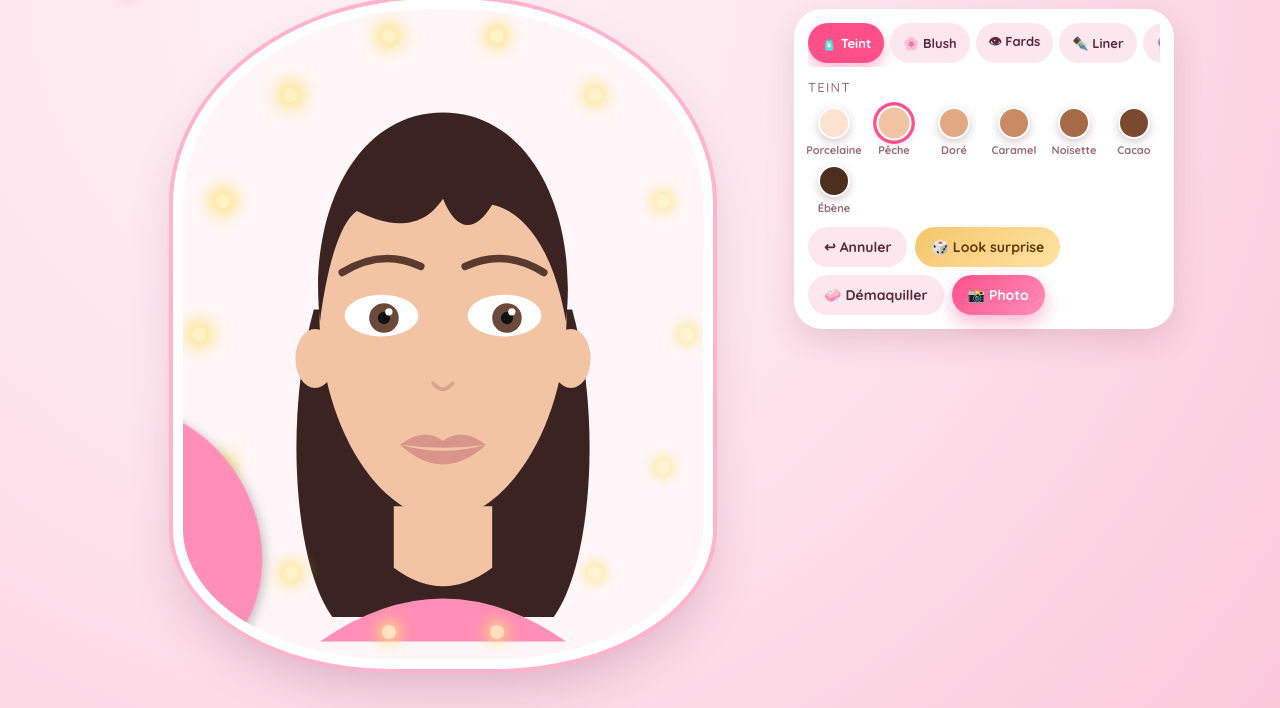
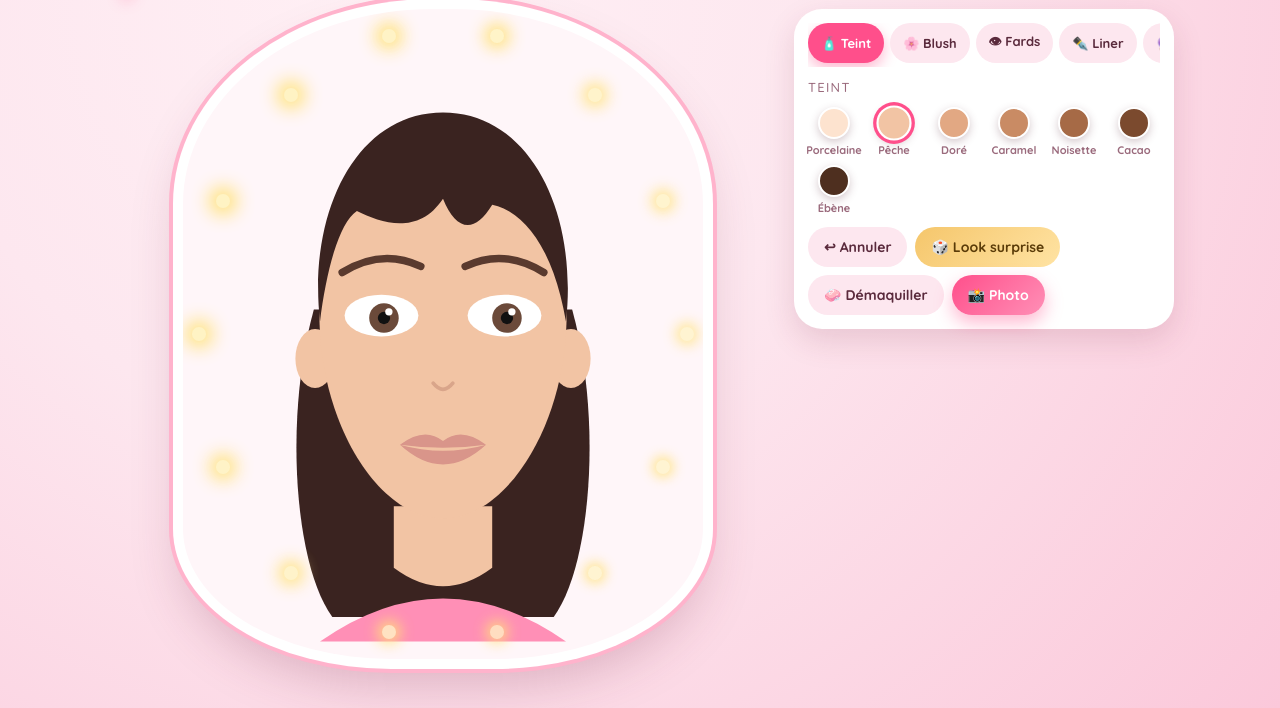
Before and after one commit to sanaeouj/glam-studio, a plain HTML site: page index.html in a window 1280 px wide. Shown: the part 92-800 px from the top of the page. Drawn offline with Linux system fonts and the light colour scheme.

Commit message:
Corrige le pinceau géant (règle CSS .mirror svg trop large)
Co-Authored-By: Claude Fable 5.1 <noreply@anthropic.com>
Claude-Session: https://claude.ai/code/session_01MWY9WcwzckVGA3qR9e7pDn

```diff
--- a/index.html
+++ b/index.html
@@ -25,7 +25,7 @@ main{display:grid;grid-template-columns:1fr;gap:14px}
 .bulbs{position:absolute;inset:0;pointer-events:none}
 .bulb{position:absolute;width:14px;height:14px;border-radius:50%;background:#fff3c4;box-shadow:0 0 12px 4px #ffe27a;animation:glow 2.4s ease-in-out infinite}
 @keyframes glow{0%,100%{opacity:.75}50%{opacity:1;box-shadow:0 0 18px 7px #ffe27a}}
-.mirror svg{width:100%;height:100%;display:block}
+.mirror #face{width:100%;height:100%;display:block}
 .brush{position:absolute;width:22px;height:22px;pointer-events:none;transform:translate(-50%,-50%) rotate(-30deg);display:none;z-index:5;filter:drop-shadow(0 4px 6px rgba(0,0,0,.25))}
 .brush.on{display:block}
 .spark{position:absolute;width:10px;height:10px;pointer-events:none;z-index:6;animation:pop .9s ease-out forwards}
```
